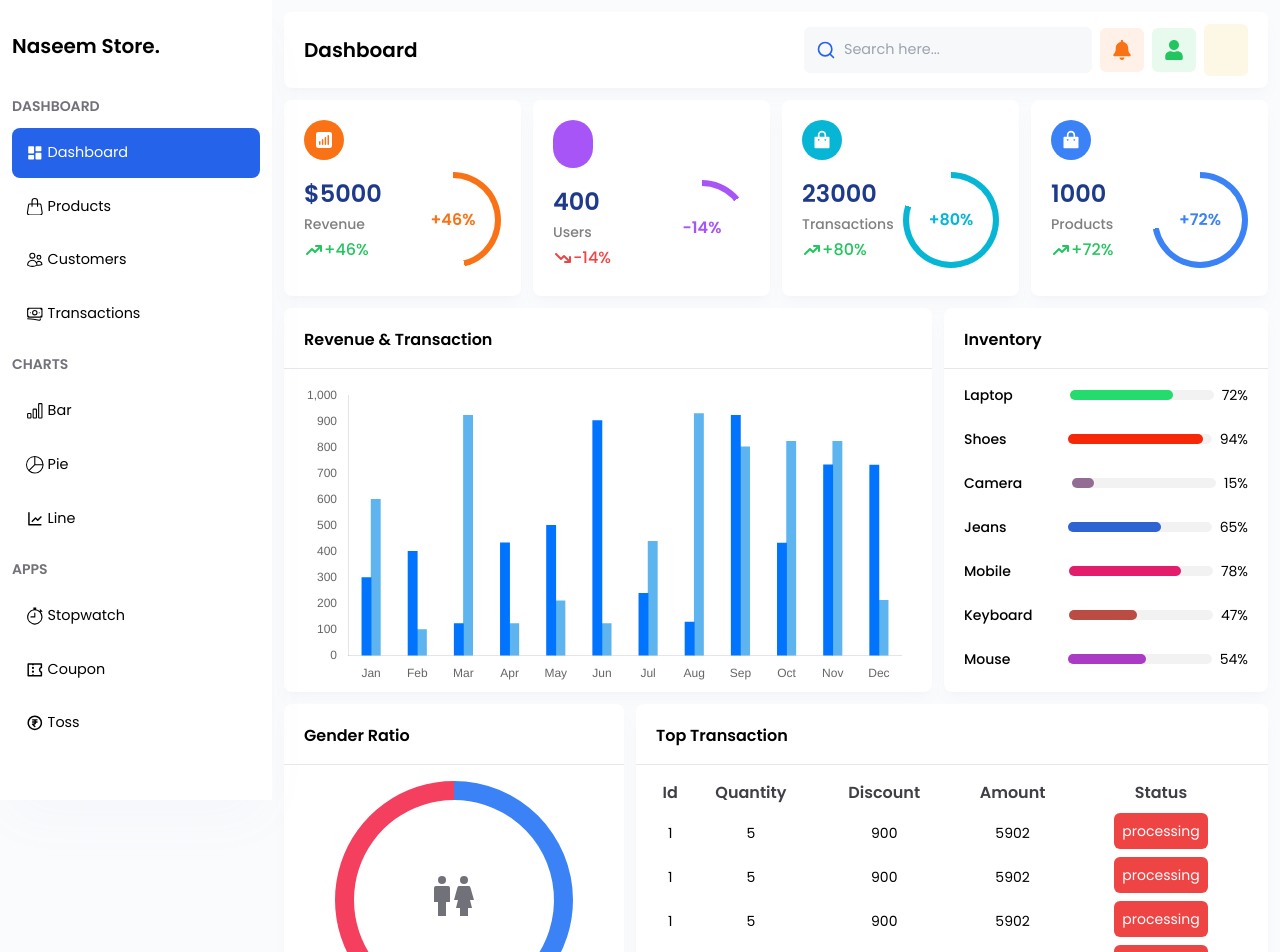
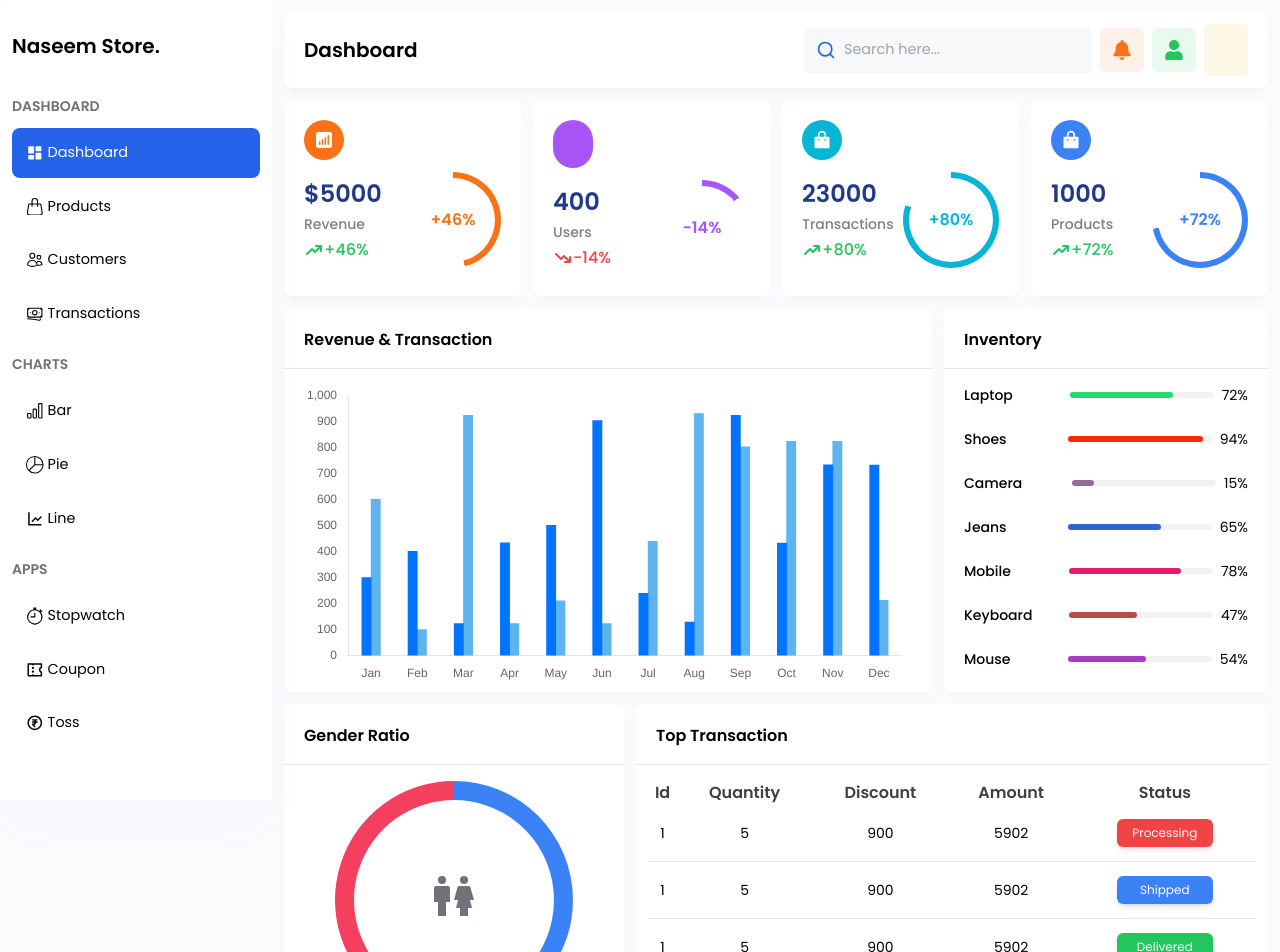
Before and after one commit to naseemkhandev/mern-ecommerce-admin-panel, a React (Vite) app in the folder admin/: page /admin/dashboard in a window 1280 px wide. Shown: the top 952 px of the page. Built offline with nearby package versions, Linux system fonts and the light colour scheme; some icons are missing.

Commit message:
top loader, scroll to top and responsive done

```diff
--- a/admin/package.json
+++ b/admin/package.json
@@ -16,7 +16,8 @@
     "react-dom": "^18.2.0",
     "react-icons": "^4.12.0",
     "react-router-dom": "^6.21.1",
-    "react-table": "^7.8.0"
+    "react-scroll-to-top": "^3.0.0",
+    "react-top-loading-bar": "^2.3.1"
   },
   "devDependencies": {
     "@types/react": "^18.2.43",
--- /dev/null
+++ b/admin/src/components/ScrollToTop.jsx
@@ -0,0 +1,17 @@
+import ScrollToTop from "react-scroll-to-top";
+import { BsArrowUp } from "react-icons/bs";
+
+const ScrollTop = () => {
+	return (
+		<ScrollToTop
+			smooth
+			component={
+				<span className="flex justify-center text-2xl dark:text-black">
+					<BsArrowUp />
+				</span>
+			}
+		/>
+	);
+};
+
+export default ScrollTop;
--- a/admin/src/components/common/Charts.jsx
+++ b/admin/src/components/common/Charts.jsx
@@ -96,7 +96,7 @@ export const BarChart = ({
 			},
 		],
 	};
-	return <Bar options={options} data={data} />;
+	return <Bar options={options} data={data} className="w-full" />;
 };
 
 export const DoughnutChart = ({
--- a/admin/src/components/dashboard/GenderRatio.jsx
+++ b/admin/src/components/dashboard/GenderRatio.jsx
@@ -9,7 +9,7 @@ const GenderRatio = () => {
 				<h2 className="font-semibold">Gender Ratio</h2>
 			</div>
 
-			<div className="relative flex flex-col gap-6 px-5 h-full">
+			<div className="relative px-5 h-full">
 				<DoughnutChart
 					labels={["Male", "Female"]}
 					data={[12, 8]}
--- a/admin/src/components/dashboard/Inventory.jsx
+++ b/admin/src/components/dashboard/Inventory.jsx
@@ -5,7 +5,7 @@ const CategoryItem = ({ item, value, color }) => {
 		<div className="flex items-center gap-5 justify-between">
 			<p className="capitalize font-medium">{item}</p>
 			<div className="flex items-center justify-end gap-2 w-full">
-				<div className="w-36 h-2.5 relative">
+				<div className="w-36 h-1.5 relative">
 					<span className="bg-black/5 h-full w-full rounded-full block" />
 					<span
 						style={{
@@ -23,7 +23,7 @@ const CategoryItem = ({ item, value, color }) => {
 
 const Inventory = () => {
 	return (
-		<section className="pt-5 pb-2 lg:h-full w-full xl:max-h-[24rem] xl:h-full 2xl:max-h-max flex flex-col gap-4 bg-white shadow-lg shadow-slate-400/5 bg-orange-500/10 rounded-lg">
+		<section className="pt-5 pb-2 lg:h-full w-full max-h-[36rem] xl:max-h-[24rem] xl:h-full 2xl:max-h-[36rem] flex flex-col gap-4 bg-white shadow-lg shadow-slate-400/5 bg-orange-500/10 rounded-lg">
 			<div className="px-5 pb-4 border-b">
 				<h2 className="font-semibold">Inventory</h2>
 			</div>
--- a/admin/src/components/dashboard/RevenueTransaction.jsx
+++ b/admin/src/components/dashboard/RevenueTransaction.jsx
@@ -7,7 +7,7 @@ const RevenueTransaction = () => {
 				<h2 className="font-semibold">Revenue & Transaction</h2>
 			</div>
 
-			<div className="flex flex-col gap-6 px-5 h-full overflow-y-auto">
+			<div className="flex flex-col gap-6 px-5 h-full overflow-y-auto w-full">
 				<BarChart
 					data_1={[300, 400, 123, 433, 500, 903, 239, 129, 923, 432, 733, 732]}
 					data_2={[600, 100, 923, 123, 210, 123, 439, 929, 802, 823, 823, 212]}
--- a/admin/src/components/dashboard/TopTransaction.jsx
+++ b/admin/src/components/dashboard/TopTransaction.jsx
@@ -1,21 +1,23 @@
-import TableHOC from "../hoc/TableHOC";
 import data from "../../data/data.json";
 
 const columns = ["Id", "Quantity", "Discount", "Amount", "Status"];
 
 const TopTransaction = () => {
 	return (
-		<section className="pt-5 pb-2 lg:h-full w-full xl:max-h-[24rem] xl:h-full 2xl:max-h-max flex flex-col gap-4 bg-white shadow-lg shadow-slate-400/5 bg-orange-500/10 rounded-lg">
+		<section className="pt-5 pb-2 lg:h-full w-full max-h-[36rem] xl:max-h-[24rem] xl:h-full 2xl:max-h-[36rem] flex flex-col gap-4 bg-white shadow-lg shadow-slate-400/5 bg-orange-500/10 rounded-lg">
 			<div className="px-5 pb-4 border-b">
 				<h2 className="font-semibold">Top Transaction</h2>
 			</div>
 
-			<div className="flex flex-col gap-6 px-5 h-full overflow-y-auto">
-				<table className="w-full">
+			<div className="flex flex-col gap-6 px-3 pb-2 h-full overflow-auto">
+				<table className="w-full select-none cursor-text">
 					<thead>
 						<tr>
 							{columns.map((column) => (
-								<th key={column} className="font-semibold text-zinc-700">
+								<th
+									key={column}
+									className="font-semibold px-3 sm:px-0 text-zinc-700"
+								>
 									{column}
 								</th>
 							))}
@@ -25,11 +27,28 @@ const TopTransaction = () => {
 					<tbody>
 						{data.transaction.map((item) => (
 							<tr key={item.id}>
-								<td className="pt-3 text-center text-sm">{item.id}</td>
-								<td className="pt-3 text-center text-sm">{item.quantity}</td>
-								<td className="pt-3 text-center text-sm">{item.discount}</td>
-								<td className="pt-3 text-center text-sm">{item.amount}</td>
-								<td className="mt-2 p-2 text-center text-sm bg-red-500 text-white w-fit rounded-md flex items-center justify-center mx-auto">{item.status}</td>
+								<td className="py-3.5 text-center text-sm border-b">
+									{item.id}
+								</td>
+								<td className="py-3.5 text-center text-sm border-b">
+									{item.quantity}
+								</td>
+								<td className="py-3.5 text-center text-sm border-b">
+									{item.discount}
+								</td>
+								<td className="py-3.5 text-center text-sm border-b">
+									{item.amount}
+								</td>
+								<td className="py-3.5 text-center text-sm border-b">
+									<span
+										className={`p-1.5 text-center text-xs 2xl:text-sm text-white w-24 capitalize rounded-md flex items-center justify-center mx-auto shadow-md ${
+											item.status === "processing" && "bg-red-500"
+										} ${item.status === "shipped" && "bg-blue-500"}
+									${item.status === "delivered" && "bg-green-500"}`}
+									>
+										{item.status}
+									</span>
+								</td>
 							</tr>
 						))}
 					</tbody>
--- a/admin/src/components/hoc/TableHOC.jsx
+++ /dev/null
@@ -1,44 +0,0 @@
-import { useTable } from "react-table";
-
-function TableHOC({ columns, data, containerClassName, title }) {
-	const { getTableProps, getTableBodyProps, headerGroups, rows, prepareRow } =
-		useTable({ columns, data });
-
-	return function HOC() {
-		<div className={containerClassName}>
-			<h2>{title}</h2>
-
-			<table className="w-full" {...getTableProps()}>
-				<thead>
-					{headerGroups.map((headerGroup) => (
-						<tr key={headerGroup} {...headerGroup.getHeaderGroupProps()}>
-							{headerGroup.headers.map((column) => (
-								<th key={column} {...column.getHeaderProps()}>
-									{column.render("Header")}
-								</th>
-							))}
-						</tr>
-					))}
-				</thead>
-
-				<tbody {...getTableBodyProps}>
-					{rows.map((row) => {
-						prepareRow();
-
-						return (
-							<tr key={row} {...row.getRowProps()}>
-								{row.cells.map((cell) => (
-									<td key={cell} {...cell.getCellProps()}>
-										{cell.render("Cell")}
-									</td>
-								))}
-							</tr>
-						);
-					})}
-				</tbody>
-			</table>
-		</div>;
-	};
-}
-
-export default TableHOC;
--- a/admin/src/data/data.json
+++ b/admin/src/data/data.json
@@ -43,7 +43,35 @@
 			"amount": 5902,
 			"quantity": 5,
 			"discount": 900,
+			"status": "shipped"
+		},
+		{
+			"id": 1,
+			"amount": 5902,
+			"quantity": 5,
+			"discount": 900,
+			"status": "delivered"
+		},
+		{
+			"id": 1,
+			"amount": 5902,
+			"quantity": 5,
+			"discount": 900,
 			"status": "processing"
+		},
+		{
+			"id": 1,
+			"amount": 5902,
+			"quantity": 5,
+			"discount": 900,
+			"status": "shipped"
+		},
+		{
+			"id": 1,
+			"amount": 5902,
+			"quantity": 5,
+			"discount": 900,
+			"status": "delivered"
 		},
 		{
 			"id": 1,
@@ -64,35 +92,14 @@
 			"amount": 5902,
 			"quantity": 5,
 			"discount": 900,
-			"status": "processing"
+			"status": "shipped"
 		},
 		{
 			"id": 1,
 			"amount": 5902,
 			"quantity": 5,
 			"discount": 900,
-			"status": "processing"
-		},
-		{
-			"id": 1,
-			"amount": 5902,
-			"quantity": 5,
-			"discount": 900,
-			"status": "processing"
-		},
-		{
-			"id": 1,
-			"amount": 5902,
-			"quantity": 5,
-			"discount": 900,
-			"status": "processing"
-		},
-		{
-			"id": 1,
-			"amount": 5902,
-			"quantity": 5,
-			"discount": 900,
-			"status": "processing"
+			"status": "delivered"
 		}
 	]
 }
--- a/admin/src/layout/RootLayout.jsx
+++ b/admin/src/layout/RootLayout.jsx
@@ -1,12 +1,42 @@
+import { useEffect, useState } from "react";
+import LoadingBar from "react-top-loading-bar";
+
+import ScrollTop from "../components/ScrollToTop";
 import Navbar from "./Navbar";
 import Sidebar from "./Sidebar";
+import { useLocation } from "react-router-dom";
 
 const RootLayout = ({ children }) => {
+	const [progress, setProgress] = useState(0);
+	const { pathname } = useLocation();
+
+	useEffect(() => {
+		setProgress(10);
+
+		setTimeout(() => {
+			setProgress(80);
+		}, 300);
+		setTimeout(() => {
+			setProgress(100);
+		}, 400);
+		setTimeout(() => {
+			setProgress(0);
+		}, 500);
+	}, [pathname]);
+
 	return (
 		<div className="lg:pl-[17rem] 2xl:pl-72">
 			<Sidebar />
 			<div className="p-3 pb-10 flex flex-col gap-3">
+				<LoadingBar
+					color="#2563eb"
+					progress={progress}
+					height={3}
+					waitingTime={500}
+					onLoaderFinished={() => setProgress(0)}
+				/>
 				<Navbar />
+				<ScrollTop />
 				{children}
 			</div>
 		</div>
--- a/admin/src/routes/Routes.jsx
+++ b/admin/src/routes/Routes.jsx
@@ -1,5 +1,9 @@
 import { Suspense, lazy } from "react";
-import { BrowserRouter, Routes as Router, Route } from "react-router-dom";
+import {
+	BrowserRouter as Router,
+	Routes as Routing,
+	Route,
+} from "react-router-dom";
 
 const Dashboard = lazy(() => import("../pages/Dashboard"));
 const Customers = lazy(() => import("../pages/Customers"));
@@ -12,9 +16,9 @@ import NotFound from "../components/NotFound";
 
 const Routes = () => {
 	return (
-		<BrowserRouter>
+		<Router>
 			<Suspense fallback={<Loader />}>
-				<Router>
+				<Routing>
 					<Route
 						path="/admin/dashboard"
 						element={
@@ -48,9 +52,9 @@ const Routes = () => {
 						}
 					/>
 					<Route path="*" element={<NotFound />} />
-				</Router>
+				</Routing>
 			</Suspense>
-		</BrowserRouter>
+		</Router>
 	);
 };
 
```
Also changed, not shown: 1 other file (tests, documents, lock files or other folders).
